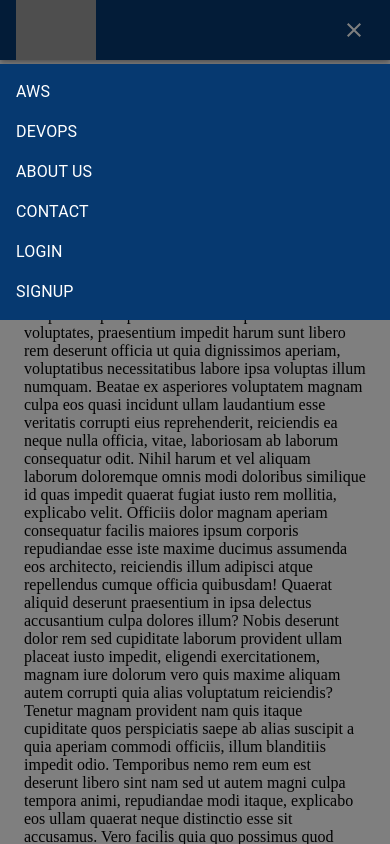
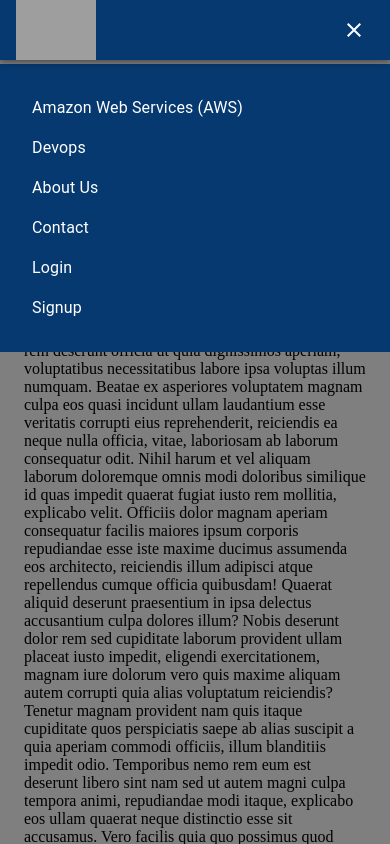
Before and after one commit to mubarak7785/Panda_Cloud_Academy-, a React (Vite) app in the folder Client/: page / in a window 390 px wide. Both pictures are taken after a click on the button "menu". Shown: the top 844 px of the page. Built offline with nearby package versions, Linux system fonts and the light colour scheme; grey boxes are pictures that could not be loaded.

Commit message:
ui updated of navbar

```diff
--- a/Client/src/Components/Navbar/Navbar.jsx
+++ b/Client/src/Components/Navbar/Navbar.jsx
@@ -1,4 +1,5 @@
 import React, { useState } from "react";
+
 import { Link } from "react-router-dom";
 import {
   AppBar,
@@ -20,7 +21,7 @@ import CloseIcon from "@mui/icons-material/Close";
 
 const Navbar = () => {
   const [drawerOpen, setDrawerOpen] = useState(false);
-  const [value, setValue] = useState(0); // Add state for Tabs
+  const [value, setValue] = useState(0);
   const theme = useTheme();
   const isMobile = useMediaQuery(theme.breakpoints.down("md"));
 
@@ -28,9 +29,13 @@ const Navbar = () => {
     setDrawerOpen(open);
   };
 
+  const handleOptionClick = () => {
+    setDrawerOpen(false); // Close the drawer when an option is clicked
+  };
+
   return (
     <React.Fragment>
-      <AppBar sx={{ background: "#063970" }}>
+      <AppBar sx={{ background: "#063970", zIndex: 1300 }}>
         <Toolbar>
           <Box
             sx={{
@@ -56,8 +61,8 @@ const Navbar = () => {
               <IconButton
                 edge="start"
                 color="inherit"
-                aria-label="menu"
-                onClick={toggleDrawer(true)}
+                aria-label={drawerOpen ? "close" : "menu"}
+                onClick={toggleDrawer(!drawerOpen)}
                 sx={{ marginLeft: "auto" }}
               >
                 {drawerOpen ? <CloseIcon /> : <MenuIcon />}
@@ -65,35 +70,34 @@ const Navbar = () => {
               <Drawer
                 anchor="top"
                 open={drawerOpen}
-                onClose={toggleDrawer(false)}
+                onClose={() => setDrawerOpen(false)} // Close drawer when clicking outside or pressing ESC
                 sx={{
                   "& .MuiDrawer-paper": {
                     position: "absolute",
                     top: "64px", // Adjust based on your AppBar height
                     left: 0,
                     right: 0,
-                    bottom: "auto", // Default to auto
                     backgroundColor: "#063970",
                     color: "white",
                     boxShadow: "none",
                     border: "none",
-                    height: "auto", // Adjust height based on content
-                    maxHeight: `calc(100vh - 64px)`, // Maximum height to prevent exceeding viewport
-                    overflowY: "auto", // Enable vertical scrolling if content exceeds max height
+                    maxHeight: "calc(100vh - 64px)", // Adjust height based on content
+                    overflowY: "auto",
+                    padding: "16px", // Add padding for spacing
                   },
                 }}
               >
-                <Box role="presentation" onClick={toggleDrawer(false)}>
-                  <List>
+                <List >
                   {[
-                      "AWS",
-                      "DEVOPS",
-                      "ABOUT US",
-                      "CONTACT",
-                      "LOGIN",
-                      "SIGNUP",
+                    "Amazon Web Services (AWS)",
+                    "Devops",
+                    "About Us",
+                    "Contact",
+                    "Login",
+                    "Signup",
                   ].map((text) => (
                     <ListItem
+
                       sx={{
                         "&:hover": {
                           backgroundColor: "lightpink",
@@ -103,12 +107,12 @@ const Navbar = () => {
                       key={text}
                       component={Link}
                       to={`/${text.toLowerCase().replace(" ", "")}`}
+                      onClick={handleOptionClick} // Close drawer when an option is clicked
                     >
                       <Typography>{text}</Typography>
                     </ListItem>
                   ))}
                 </List>
-                </Box>
               </Drawer>
             </>
           ) : (
```
Also changed, not shown: Client/src/Components/Navbar/Navbar.css (+7 -0 lines). Lines whose indentation alone changed are shown as unchanged.
